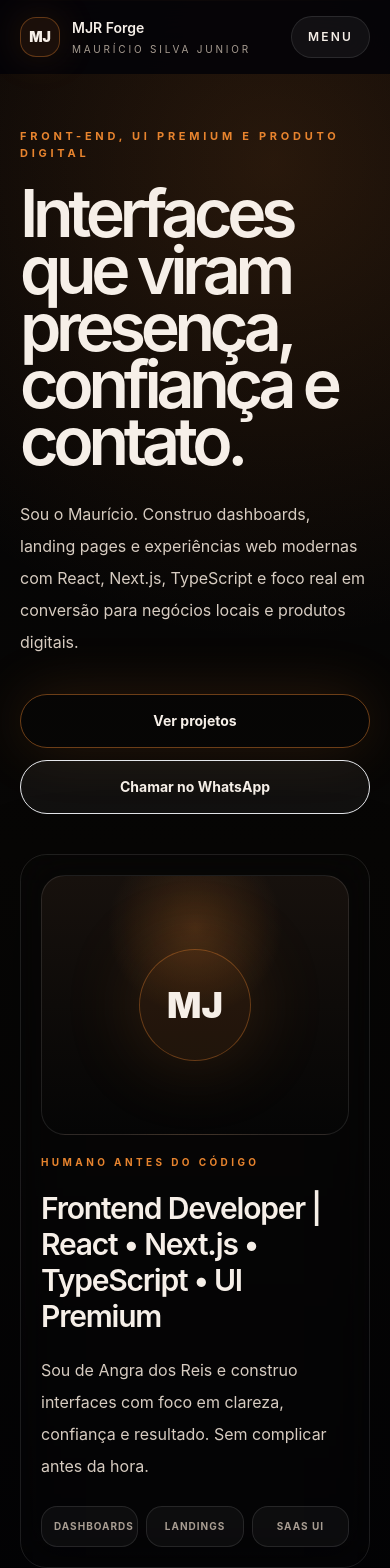
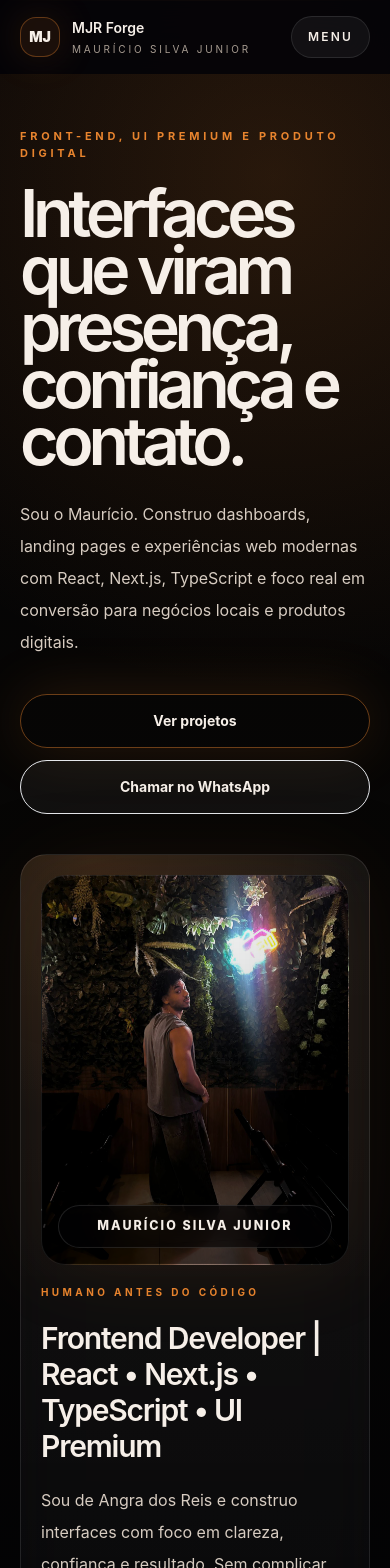
Before and after one commit to Juniorsilva-tech/mjr-forge-portfolio, a React (Vite) app: page / in a window 390 px wide. Shown: the top 1568 px of the page. Built offline with nearby package versions, Linux system fonts and the light colour scheme.

Commit message:
Show profile photo and enhance mobile effects

```diff
--- a/src/mobile-polish.css
+++ b/src/mobile-polish.css
@@ -10,13 +10,46 @@ main article { position: relative; }
 main article:after { content: ''; position: absolute; left: 1.5rem; right: 1.5rem; bottom: 0; height: 1px; background: linear-gradient(90deg, transparent, rgba(232,132,46,.58), transparent); }
 main a, main button { transition: transform 220ms ease, border-color 220ms ease, background-color 220ms ease, color 220ms ease; }
 main a:active, main button:active { transform: scale(.98); }
+.profile-card {
+  background: radial-gradient(circle at 20% 0%, rgba(232,132,46,.14), transparent 30%), linear-gradient(180deg, rgba(255,255,255,.06), rgba(255,255,255,.025));
+}
+.profile-photo {
+  background-image: linear-gradient(180deg, rgba(0,0,0,.02), rgba(0,0,0,.3)), url('/forge-portrait.jpg') !important;
+  background-size: cover !important;
+  background-position: center 18% !important;
+  min-height: 340px !important;
+  box-shadow: inset 0 -90px 120px rgba(0,0,0,.42), 0 0 90px rgba(232,132,46,.1);
+}
+.profile-photo > div { display: none !important; }
+.profile-photo:after {
+  content: 'Maurício Silva Junior';
+  position: absolute;
+  left: 1rem;
+  right: 1rem;
+  bottom: 1rem;
+  border: 1px solid rgba(255,255,255,.12);
+  border-radius: 999px;
+  background: rgba(3,3,5,.58);
+  padding: .7rem 1rem;
+  color: #f6efe8;
+  font-size: .78rem;
+  font-weight: 800;
+  letter-spacing: .16em;
+  text-transform: uppercase;
+  text-align: center;
+  backdrop-filter: blur(14px);
+}
+.profile-photo { position: relative; }
+.soft-float { animation: mjrSoftFloat 7s ease-in-out infinite; }
 @keyframes mjrTitleIn { from { opacity: 0; transform: translateY(24px) scale(.98); } to { opacity: 1; transform: translateY(0) scale(1); } }
 @keyframes mjrRevealIn { from { opacity: 0; transform: translateY(18px); } to { opacity: 1; transform: translateY(0); } }
+@keyframes mjrSoftFloat { 0%, 100% { transform: translateY(0); } 50% { transform: translateY(-10px); } }
 @media (max-width: 767px) {
   main section { padding-top: 4rem; padding-bottom: 4rem; }
   main section:first-of-type { padding-top: 8rem; }
   main h1 { letter-spacing: -.075em; animation-duration: 580ms; }
   main article, main aside { min-height: auto !important; border-radius: 1.65rem !important; box-shadow: 0 24px 80px rgba(0,0,0,.34) !important; animation-duration: 420ms; }
+  .profile-photo { min-height: 390px !important; background-position: center 12% !important; }
 }
 @media (prefers-reduced-motion: reduce) {
   main *, main *:before, main *:after { animation: none !important; transition: none !important; }
```
